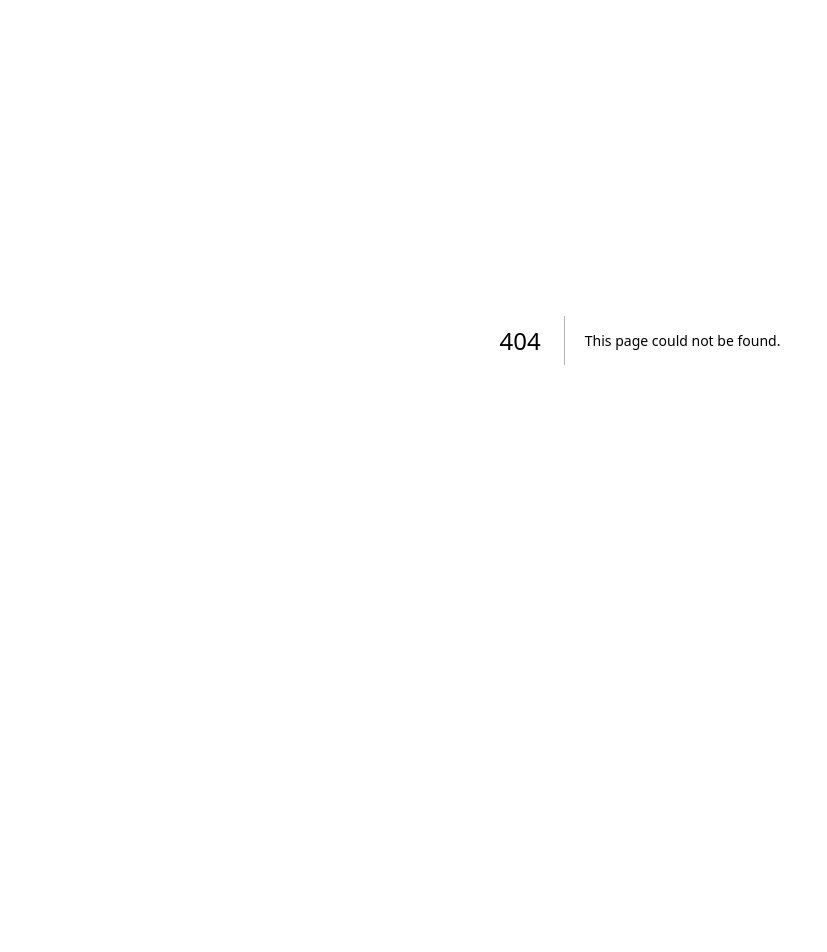
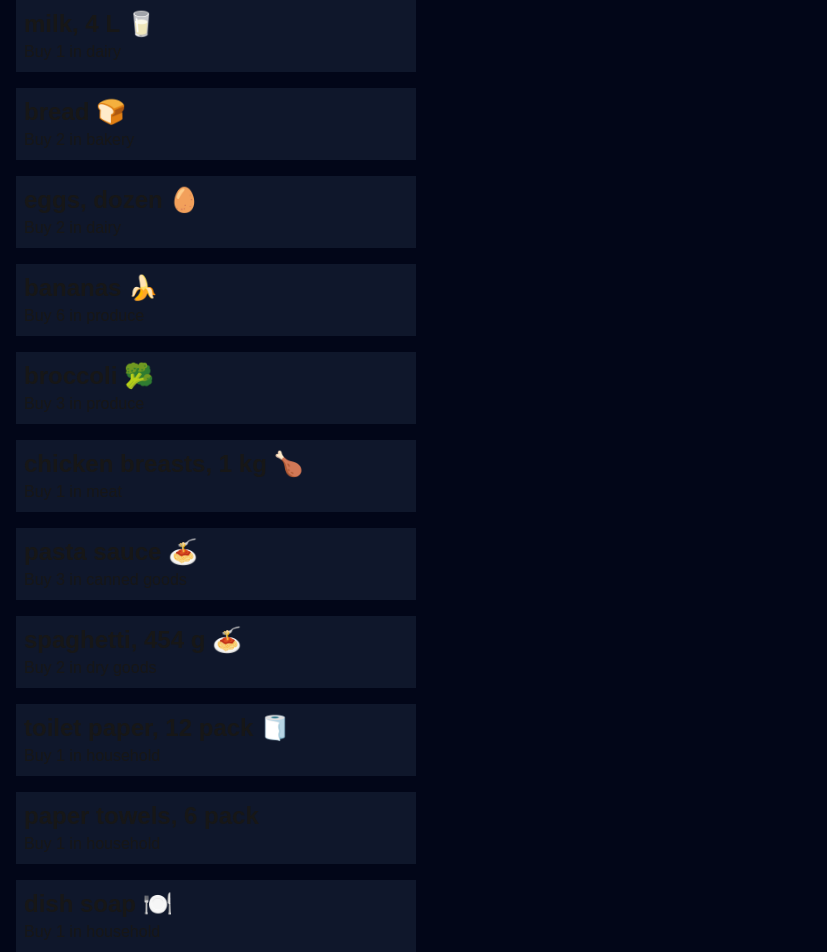
Before and after one commit to JanKowal05/cprg306-assignments, a Next.js app: page /week-6 in a window 1280 px wide. Before the commit this address had no page. Shown: the part 60-1012 px from the top of the page, without its empty margins (0-827 px from the left). Before the commit the page ends 800 px from the top, so only its background shows below. Built offline with nearby package versions, Linux system fonts and the light colour scheme.

Commit message:
Started week 6 assignment

```diff
--- a/app/page.js
+++ b/app/page.js
@@ -10,6 +10,7 @@ export default function Home(){
         <li><Link className={linkStyles} href="/week-3/">Week 3 Assignment</Link></li>
         <li><Link className={linkStyles} href="/week-4/">Week 4 Assignment</Link></li>
         <li><Link className={linkStyles} href="/week-5/">Week 5 Assignment</Link></li>
+        <li><Link className={linkStyles} href="/week-6/">Week 6 Assignment</Link></li>
       </ul>
      </main>
   );
--- /dev/null
+++ b/app/week-6/item-list.js
@@ -0,0 +1,93 @@
+import Item from "./item";
+
+export default function ItemList(){
+const item1 = {
+  name: "milk, 4 L 🥛",
+  quantity: 1,
+  category: "dairy",
+};
+
+const item2 = {
+  name: "bread 🍞",
+  quantity: 2,
+  category: "bakery",
+};
+
+const item3 = {
+  name: "eggs, dozen 🥚",
+  quantity: 2,
+  category: "dairy",
+};
+
+const item4 = {
+  name: "bananas 🍌",
+  quantity: 6,
+  category: "produce",
+};
+
+const item5 = {
+  name: "broccoli 🥦",
+  quantity: 3,
+  category: "produce",
+};
+
+const item6 = {
+  name: "chicken breasts, 1 kg 🍗",
+  quantity: 1,
+  category: "meat",
+};
+
+const item7 = {
+  name: "pasta sauce 🍝",
+  quantity: 3,
+  category: "canned goods",
+};
+
+const item8 = {
+  name: "spaghetti, 454 g 🍝",
+  quantity: 2,
+  category: "dry goods",
+};
+
+const item9 = {
+  name: "toilet paper, 12 pack 🧻",
+  quantity: 1,
+  category: "household",
+};
+
+const item10 = {
+  name: "paper towels, 6 pack",
+  quantity: 1,
+  category: "household",
+};
+
+const item11 = {
+  name: "dish soap 🍽️",
+  quantity: 1,
+  category: "household",
+};
+
+const item12 = {
+  name: "hand soap 🧼",
+  quantity: 4,
+  category: "household",
+};
+
+
+return(
+    <ul>
+        <Item item={item1}/>
+        <Item item={item2}/>
+        <Item item={item3}/>
+        <Item item={item4}/>
+        <Item item={item5}/>
+        <Item item={item6}/>
+        <Item item={item7}/>
+        <Item item={item8}/>
+        <Item item={item9}/>
+        <Item item={item10}/>
+        <Item item={item11}/>
+        <Item item={item12}/>
+    </ul>
+);
+}
--- /dev/null
+++ b/app/week-6/item.js
@@ -0,0 +1,8 @@
+export default function Item({item}){
+    return(
+        <li className="bg-slate-900 w-100 p-2 m-4">
+            <h3 className="text-2xl font-bold">{item.name}</h3>
+            <p>Buy {item.quantity} in {item.category}</p>
+        </li>
+    );
+}
--- /dev/null
+++ b/app/week-6/items.json
@@ -0,0 +1,74 @@
+[
+  {
+    "id": "1h2GJKH12gkHG31h1H",
+    "name": "milk, 4 L 🥛",
+    "quantity": 1,
+    "category": "dairy"
+  },
+  {
+    "id": "2KJH3k2j3H1k2J3K1H",
+    "name": "bread 🍞",
+    "quantity": 2,
+    "category": "bakery"
+  },
+  {
+    "id": "3h2KJH3k2j3H1k2J3",
+    "name": "eggs, dozen 🥚",
+    "quantity": 2,
+    "category": "dairy"
+  },
+  {
+    "id": "4k2J3K1H2GJKH12gk",
+    "name": "bananas 🍌",
+    "quantity": 6,
+    "category": "produce"
+  },
+  {
+    "id": "5H1h1H2KJH3k2j3H",
+    "name": "broccoli 🥦",
+    "quantity": 3,
+    "category": "produce"
+  },
+  {
+    "id": "6H1k2J3K1H2GJKH1",
+    "name": "chicken breasts, 1 kg 🍗",
+    "quantity": 1,
+    "category": "meat"
+  },
+  {
+    "id": "7gkHG31h1H2KJH3k",
+    "name": "pasta sauce 🍝",
+    "quantity": 3,
+    "category": "canned goods"
+  },
+  {
+    "id": "8j3H1k2J3K1H2GJK",
+    "name": "spaghetti, 454 g 🍝",
+    "quantity": 2,
+    "category": "dry goods"
+  },
+  {
+    "id": "9H12gkHG31h1H2KJ",
+    "name": "toilet paper, 12 pack 🧻",
+    "quantity": 1,
+    "category": "household"
+  },
+  {
+    "id": "10H3k2j3H1k2J3K1",
+    "name": "paper towels, 6 pack",
+    "quantity": 1,
+    "category": "household"
+  },
+  {
+    "id": "11k2J3K1H2GJKH12",
+    "name": "dish soap 🍽️",
+    "quantity": 1,
+    "category": "household"
+  },
+  {
+    "id": "12GJKH12gkHG31h1",
+    "name": "hand soap 🧼",
+    "quantity": 4,
+    "category": "household"
+  }
+]
--- /dev/null
+++ b/app/week-6/page.js
@@ -0,0 +1,10 @@
+import ItemList from "./item-list";
+
+export default function Page(){
+   return(
+    <main className="bg-slate-950">
+        <h1 className="text-3xl font-bold m-2">Shopping List</h1>
+        <ItemList/>
+    </main>
+   );
+}
```
